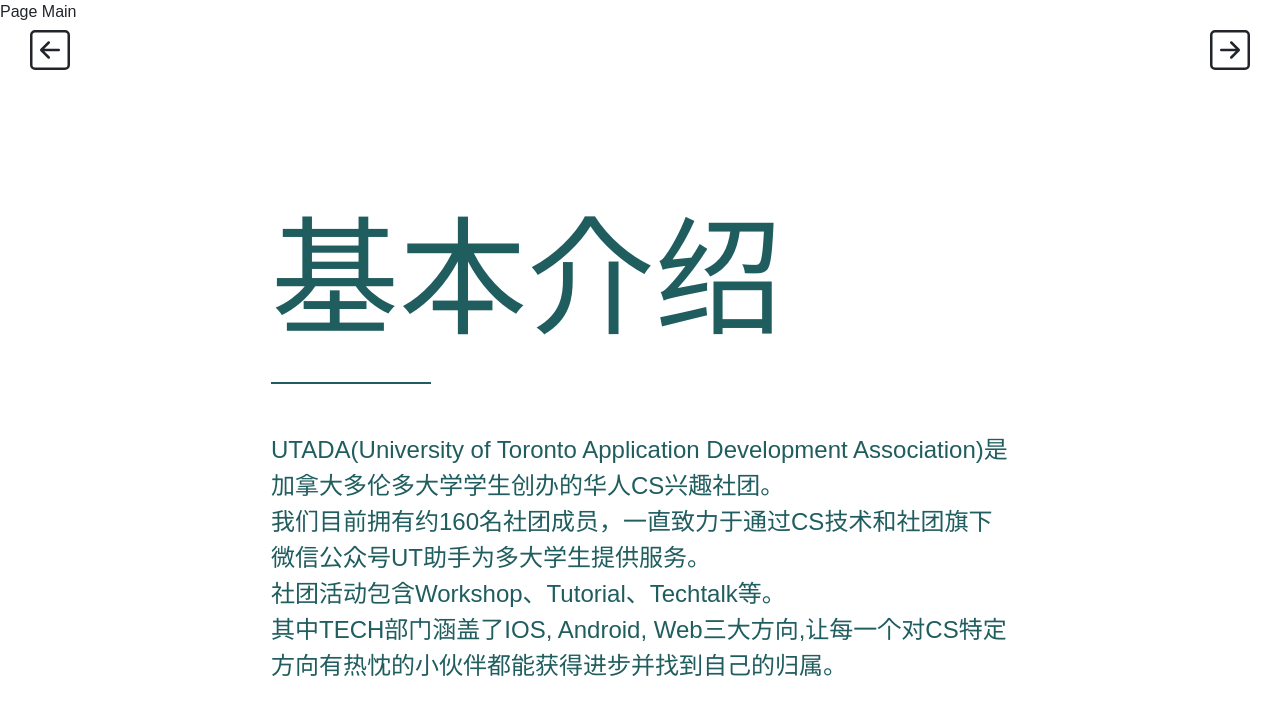
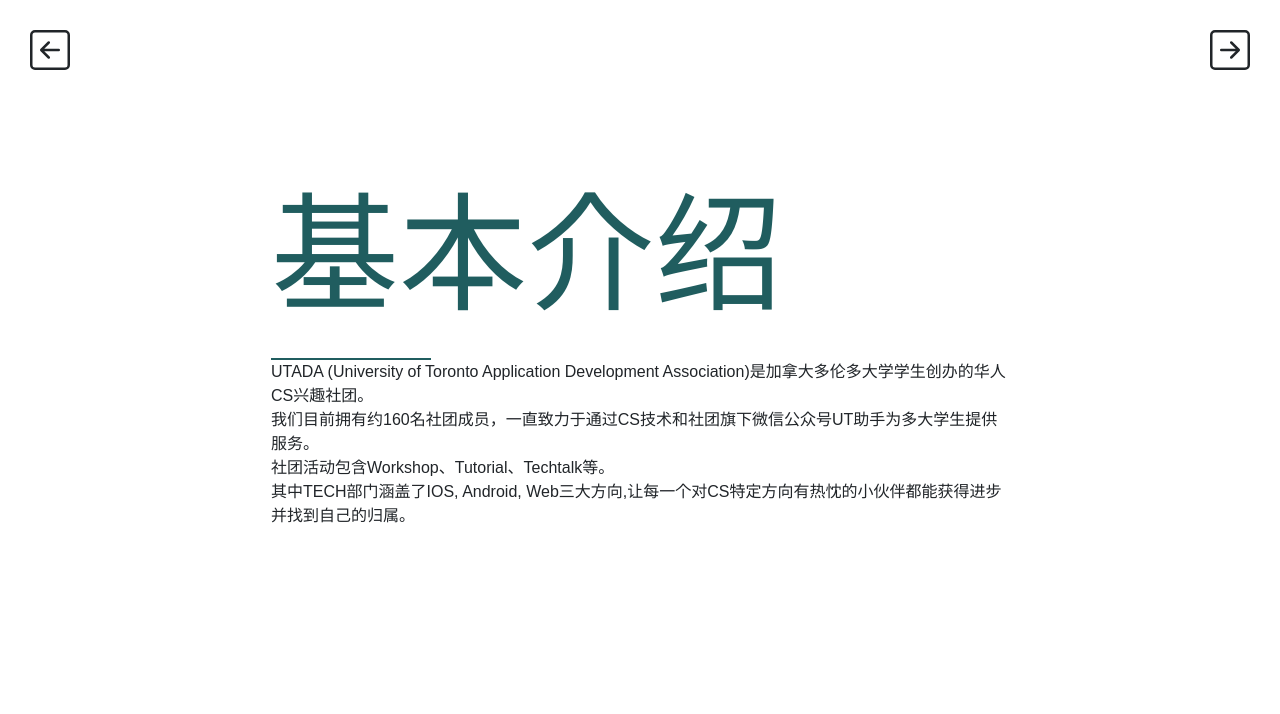
Before and after one commit to UT-Application-Development-Association/ADA-Website, a React (Create React App) app: page / in a window 1280 px wide. Both pictures are taken after a click on the button "To main". Shown: the top 714 px of the page. Built offline with nearby package versions, Linux system fonts and the light colour scheme; the HTML template or start-up script is replaced by a standard one.

Commit message:
Added IntroSection.js to replace original changes on Heading.js

```diff
--- a/src/components/main_page/Heading.js
+++ b/src/components/main_page/Heading.js
@@ -2,19 +2,11 @@
 
 export default function Heading(props) {
     return (
-        <div className="intro-container">
+        <div className="heading-container">
             <div className="heading">
                 {props.text}
             </div>
             <div className="heading-line"></div>
-            <div className="intro">
-                <p>
-                    UTADA(University of Toronto Application Development Association)是加拿大多伦多大学学生创办的华人CS兴趣社团。<br></br>
-                    我们目前拥有约160名社团成员，一直致力于通过CS技术和社团旗下微信公众号UT助手为多大学生提供服务。<br></br>
-                    社团活动包含Workshop、Tutorial、Techtalk等。<br></br>
-                    其中TECH部门涵盖了IOS, Android, Web三大方向,让每一个对CS特定方向有热忱的小伙伴都能获得进步并找到自己的归属。<br></br>
-                </p>
-            </div>
         </div>
     );
 }
--- /dev/null
+++ b/src/components/main_page/IntroSection.js
@@ -0,0 +1,18 @@
+import React from "react";
+import Heading from "./Heading";
+
+export default function IntroSection(props) {
+    return (
+        <div className="intro-container">
+            <Heading text="基本介绍"/>
+            <div className="intro-text paragraph">
+                <p>
+                    UTADA (University of Toronto Application Development Association)是加拿大多伦多大学学生创办的华人CS兴趣社团。<br></br>
+                    我们目前拥有约160名社团成员，一直致力于通过CS技术和社团旗下微信公众号UT助手为多大学生提供服务。<br></br>
+                    社团活动包含Workshop、Tutorial、Techtalk等。<br></br>
+                    其中TECH部门涵盖了IOS, Android, Web三大方向,让每一个对CS特定方向有热忱的小伙伴都能获得进步并找到自己的归属。<br></br>
+                </p>
+            </div>
+        </div>
+    );
+}
--- a/src/pages/Main.js
+++ b/src/pages/Main.js
@@ -1,13 +1,11 @@
 import React from "react";
 import { ArrowRightSquare, ArrowLeftSquare } from "react-bootstrap-icons";
-import Heading from "../components/main_page/Heading";
+import IntroSection from "../components/main_page/IntroSection";
 import GongZhongHao from "../components/main_page/GongZhongHao.js";
-import { Button } from "react-bootstrap";
 
 export default function Main(props) {
   return (
     <div>
-      Page Main
       {/* If in browser, display arrow button */}
       {!props.isMobile && (
         <div className="nav-arrows">
@@ -22,9 +20,7 @@
         </div>
       )}
       <section className="intro-section container">
-        <div>
-          <Heading text="基本介绍" />
-        </div>
+        <IntroSection/>
       </section>
       <section className="departments-section"></section>
       <section className="gzh-section">
--- a/src/styles/Style.scss
+++ b/src/styles/Style.scss
@@ -2,6 +2,7 @@
 @import "open_page/Opening";
 @import "main_page/Main";
 @import "main_page/Common";
+@import "main_page/IntroSection";
 @import "main_page/GongZhongHao";
 @import "left_page/Left";
 @import "right_page/Right";
--- a/src/styles/main_page/_Common.scss
+++ b/src/styles/main_page/_Common.scss
@@ -1,42 +1,24 @@
 @import "../global_vars";
 
-.container {
-  margin-left: auto;
-  margin-right: auto;
-  width: 60%;
-
-  @media (max-width: 768px) {
-    width: 80%;
-  }
-}
-
-.intro-container {
+.heading-container {
   .heading {
-    font-size: 8.0rem;
-    margin-top: 10.0rem;
-    margin-bottom: 0.4rem;
-    color: $bg_aqua;
+    font-size: 3vw;
+    margin-bottom: 0.8rem;
   }
 
   .heading-line {
     width: 10rem;
     height: 2px;
-    background-color: $bg_aqua;
+    background-color: $black;
   }
 
-  .intro {
-    font-size: 1.5rem;
-    margin-top: 3.0rem;
-    margin-bottom: 0.8rem;
-    color: $bg_aqua;
+  @media (max-width: 700px) {
+    .heading {
+      font-size: 6vw;
+    }
   }
 }
 
-.my-button {
-  display: flex;
-  align-items: center;
+.paragraph {
+  font-size: 1vw;
 }
-
-.right {
-  order: 1;
-}
--- /dev/null
+++ b/src/styles/main_page/_IntroSection.scss
@@ -0,0 +1,10 @@
+@import "../global_vars";
+
+.intro-container {
+    margin-top: 10rem;
+
+    .intro-text {
+        margin-top: 2rem;
+        margin-bottom: 2rem;
+    }
+}
```
